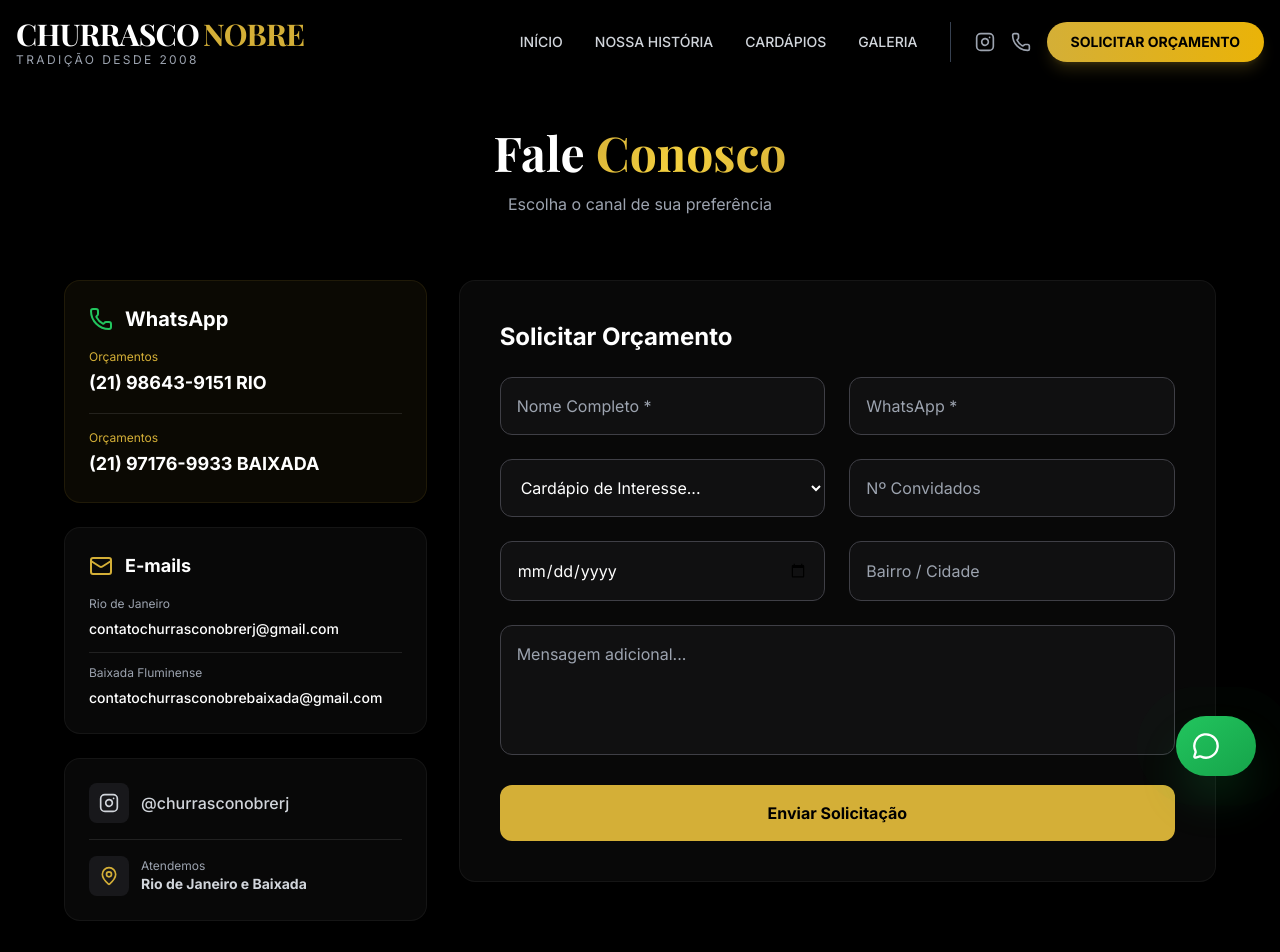
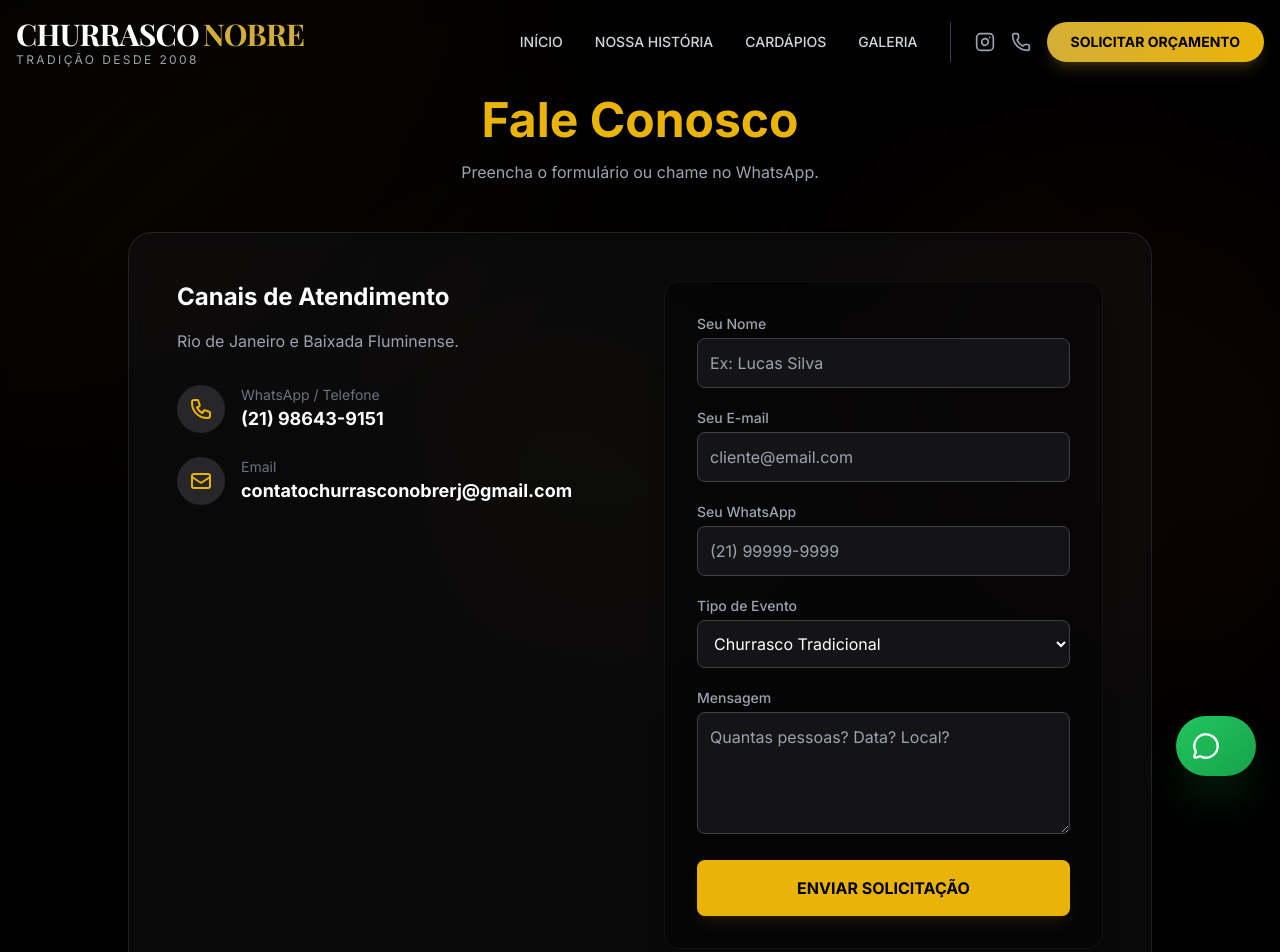
Before and after one commit to Dawerty12/Churrasco-Nobre, a Next.js app: page /contato in a window 1280 px wide. Shown: the top 952 px of the page. Built offline with nearby package versions, Linux system fonts and the light colour scheme; a web font is replaced by a local one.

Commit message:
Correção CONTATO

```diff
--- a/app/contato/page.tsx
+++ b/app/contato/page.tsx
@@ -1,171 +1,153 @@
+// app/contato/page.tsx
 "use client";
 
-import { siteConfig } from "@/app/config/site";
-import { Phone, Mail, MapPin, Instagram, Loader2 } from "lucide-react";
-import { useState } from "react";
+import { useState, useRef, FormEvent } from "react";
+import emailjs from "@emailjs/browser";
 
 export default function Contato() {
-  const [status, setStatus] = useState<"idle" | "loading" | "success" | "error">("idle");
+  const formRef = useRef<HTMLFormElement>(null);
+  const [loading, setLoading] = useState(false);
+  const [sucesso, setSucesso] = useState(false);
+  const [erro, setErro] = useState("");
 
-  const handleSubmit = async (e: React.FormEvent<HTMLFormElement>) => {
+  const sendEmail = (e: FormEvent) => {
     e.preventDefault();
-    setStatus("loading");
+    setLoading(true);
+    setErro("");
 
-    const form = e.currentTarget;
-    const formData = new FormData(form);
+    // =================================================================
+    // QUANDO TIVER TEMPO, COLAR MEUS CÓDIGOS DO EMAILJS AQUI DENTRO:
+    // =================================================================
+    const serviceID = "service_xxxxxxx";
+    const templateID = "template_xxxxxxx";
+    const publicKey = "xxxxxxxxxxxxxx";
+    // =================================================================
 
-    try {
-      await fetch("/", {
-        method: "POST",
-        headers: { "Content-Type": "application/x-www-form-urlencoded" },
-        body: new URLSearchParams(formData as any).toString(),
-      });
-
-      setStatus("success");
-      form.reset();
-      setTimeout(() => setStatus("idle"), 5000);
-
-    } catch (error) {
-      console.error("Erro no envio:", error);
-      setStatus("error");
+    if (formRef.current) {
+      emailjs
+        .sendForm(serviceID, templateID, formRef.current, {
+          publicKey: publicKey,
+        })
+        .then(
+          () => {
+            setLoading(false);
+            setSucesso(true);
+            formRef.current?.reset();
+          },
+          (error: any) => {
+            setLoading(false);
+            setErro("Erro ao conectar. Verifique se as chaves do EmailJS estão configuradas.");
+            console.error("Erro detalhado:", error.text);
+          }
+        );
     }
   };
 
   return (
-    <main className="min-h-screen bg-black text-white pt-32 pb-24">
-      <div className="container mx-auto px-4 mb-16 text-center">
-        <h1 className="text-5xl font-serif font-bold mb-4">
-          Fale <span className="text-gradient-gold">Conosco</span>
-        </h1>
-        <p className="text-gray-400">Escolha o canal de sua preferência</p>
+    <main className="min-h-screen pt-24 pb-16 relative">
+      <div className="container mx-auto px-4">
+
+        {/* Cabeçalho */}
+        <div className="text-center mb-12">
+            <h1 className="text-4xl md:text-5xl font-bold mb-4 text-yellow-500">Fale Conosco</h1>
+            <p className="text-gray-400">Preencha o formulário ou chame no WhatsApp.</p>
         </div>
 
-      <div className="container mx-auto px-4">
-        <div className="max-w-6xl mx-auto grid grid-cols-1 lg:grid-cols-3 gap-8">
-          <div className="lg:col-span-1 space-y-6">
-            <div className="glass-gold rounded-2xl p-6 border-l-4 border-primary">
-              <div className="flex items-center gap-3 mb-4">
-                <Phone className="w-6 h-6 text-green-500" />
-                <h3 className="text-xl font-bold text-white">WhatsApp</h3>
+        <div className="max-w-5xl mx-auto grid grid-cols-1 md:grid-cols-2 gap-12 bg-zinc-900/40 p-8 md:p-12 rounded-3xl border border-white/10 backdrop-blur-md">
+
+            {/* Lado Esquerdo (Dados de Contato) */}
+            <div className="space-y-8">
+                <div>
+                    <h3 className="text-2xl font-bold text-white mb-4">Canais de Atendimento</h3>
+                    <p className="text-gray-400">Rio de Janeiro e Baixada Fluminense.</p>
                 </div>
-              <div className="space-y-4">
-                <a href={siteConfig.links.whatsappUrl} target="_blank" className="block group">
-                  <div className="text-xs text-primary mb-1">Orçamentos</div>
-                  <div className="font-bold text-lg group-hover:text-green-400 transition-colors">
-                    {siteConfig.contato.whatsappPrincipalFormatado}
+
+                <div className="space-y-6">
+                    <div className="flex items-center gap-4 group">
+                        <div className="w-12 h-12 bg-zinc-800 rounded-full flex items-center justify-center text-yellow-500">
+                             {/* Ícone Telefone */}
+                            <svg xmlns="http://www.w3.org/2000/svg" width="24" height="24" fill="none" viewBox="0 0 24 24" stroke="currentColor"><path strokeLinecap="round" strokeLinejoin="round" strokeWidth={2} d="M3 5a2 2 0 012-2h3.28a1 1 0 01.948.684l1.498 4.493a1 1 0 01-.502 1.21l-2.257 1.13a11.042 11.042 0 005.516 5.516l1.13-2.257a1 1 0 011.21-.502l4.493 1.498a1 1 0 01.684.949V19a2 2 0 01-2 2h-1C9.716 21 3 14.284 3 6V5z" /></svg>
                         </div>
-                </a>
-                <a href={siteConfig.links.whatsappSecundarioUrl} target="_blank" className="block group border-t border-white/10 pt-4">
-                  <div className="text-xs text-primary mb-1"> Orçamentos </div>
-                  <div className="font-bold text-lg group-hover:text-green-400 transition-colors">
-                    {siteConfig.contato.whatsappSecundarioFormatado}
-                  </div>
-                </a>
+                        <div>
+                            <p className="text-sm text-gray-500">WhatsApp / Telefone</p>
+                            <p className="text-lg font-bold text-white">(21) 98643-9151</p>
                         </div>
                     </div>
 
-            <div className="glass rounded-2xl p-6">
-               <div className="flex items-center gap-3 mb-4">
-                <Mail className="w-6 h-6 text-primary" />
-                <h3 className="text-lg font-bold text-white">E-mails</h3>
-              </div>
-              <div className="space-y-3">
-                 <a href={`mailto:${siteConfig.contato.email}`} className="block group">
-                    <span className="text-xs text-gray-400 block mb-1">Rio de Janeiro</span>
-                    <span className="text-sm font-medium break-all group-hover:text-primary transition-colors">
-                      {siteConfig.contato.email}
-                    </span>
-                 </a>
-                 <a href={`mailto:${siteConfig.contato.emailBaixada}`} className="block group border-t border-white/10 pt-3">
-                    <span className="text-xs text-gray-400 block mb-1">Baixada Fluminense</span>
-                    <span className="text-sm font-medium break-all group-hover:text-primary transition-colors">
-                      {siteConfig.contato.emailBaixada}
-                    </span>
-                 </a>
-              </div>
-            </div>
-
-            <div className="glass rounded-2xl p-6 space-y-4">
-              <a href={siteConfig.contato.instagram} target="_blank" className="flex items-center gap-3 text-gray-300 hover:text-pink-500 transition-colors">
-                <div className="w-10 h-10 rounded-lg bg-zinc-900 flex items-center justify-center">
-                   <Instagram className="w-5 h-5" />
-                </div>
-                <span className="font-medium">{siteConfig.contato.instagramLabel}</span>
-              </a>
-              <div className="flex items-center gap-3 text-gray-300 pt-4 border-t border-white/10">
-                 <div className="w-10 h-10 rounded-lg bg-zinc-900 flex items-center justify-center shrink-0">
-                    <MapPin className="w-5 h-5 text-primary" />
+                    <div className="flex items-center gap-4 group">
+                        <div className="w-12 h-12 bg-zinc-800 rounded-full flex items-center justify-center text-yellow-500">
+                            {/* Ícone Email */}
+                            <svg xmlns="http://www.w3.org/2000/svg" width="24" height="24" fill="none" viewBox="0 0 24 24" stroke="currentColor"><path strokeLinecap="round" strokeLinejoin="round" strokeWidth={2} d="M3 8l7.89 5.26a2 2 0 002.22 0L21 8M5 19h14a2 2 0 002-2V7a2 2 0 00-2-2H5a2 2 0 00-2 2v10a2 2 0 002 2z" /></svg>
                         </div>
                         <div>
-                    <div className="text-xs text-gray-400">Atendemos</div>
-                    <div className="text-sm font-bold">Rio de Janeiro e Baixada</div>
+                            <p className="text-sm text-gray-500">Email</p>
+                            <p className="text-lg font-bold text-white">contatochurrasconobrerj@gmail.com</p>
                         </div>
                     </div>
                 </div>
             </div>
-          <div className="lg:col-span-2">
-             <div className="glass rounded-2xl p-8 md:p-10 border border-zinc-800">
-              <h2 className="text-2xl font-bold text-white mb-2">Solicitar Orçamento</h2>
 
-              {status === "success" && (
-                <div className="mb-6 p-4 bg-green-500/20 border border-green-500 rounded-xl text-green-200 animate-pulse">
-                  ✅ Solicitação enviada com sucesso! Em breve entraremos em contato.
+            {/* Lado Direito: Formulário */}
+            <div className="bg-black/40 p-8 rounded-2xl border border-white/5 shadow-xl">
+
+                {sucesso ? (
+                  <div className="text-center py-12 animate-pulse-slow">
+                    <div className="w-20 h-20 bg-green-500 rounded-full flex items-center justify-center mx-auto mb-6 text-black">
+                      <svg xmlns="http://www.w3.org/2000/svg" width="40" height="40" fill="none" viewBox="0 0 24 24" stroke="currentColor" strokeWidth={3}><path strokeLinecap="round" strokeLinejoin="round" d="M5 13l4 4L19 7" /></svg>
                     </div>
-              )}
+                    <h3 className="text-2xl font-bold text-white mb-2">Recebemos seu pedido!</h3>
+                    <p className="text-gray-400">Em breve entraremos em contato.</p>
+                    <button onClick={() => setSucesso(false)} className="mt-8 text-yellow-500 hover:underline">Enviar nova mensagem</button>
+                  </div>
+                ) : (
+                  <form ref={formRef} onSubmit={sendEmail}>
+                      <div className="space-y-5">
 
-              {status === "error" && (
-                <div className="mb-6 p-4 bg-red-500/20 border border-red-500 rounded-xl text-red-200">
-                  ❌ Ocorreu um erro. Por favor, tente pelo WhatsApp.
-                </div>
-              )}
-
-               <form
-                name="contato"
-                method="POST"
-                data-netlify="true"
-                onSubmit={handleSubmit}
-                className="space-y-6 mt-6"
-              >
-                <input type="hidden" name="form-name" value="contato" />
-
-                <div className="grid grid-cols-1 md:grid-cols-2 gap-6">
-                  <input type="text" name="nome" required placeholder="Nome Completo *" className="w-full bg-zinc-900/50 border border-zinc-700 rounded-xl p-4 text-white outline-none focus:border-primary transition-colors" />
-                  <input type="tel" name="telefone" required placeholder="WhatsApp *" className="w-full bg-zinc-900/50 border border-zinc-700 rounded-xl p-4 text-white outline-none focus:border-primary transition-colors" />
+                          {/* Nome - Obrigatório */}
+                          <div>
+                              <label className="block text-sm font-medium text-gray-400 mb-1">Seu Nome</label>
+                              <input type="text" name="nome" required className="w-full bg-zinc-900/80 border border-zinc-700 rounded-lg p-3 text-white focus:border-yellow-500 outline-none" placeholder="Ex: Lucas Silva" />
                           </div>
 
-                <div className="grid grid-cols-1 md:grid-cols-2 gap-6">
-                   <select name="tipo-cardapio" className="w-full bg-zinc-900/50 border border-zinc-700 rounded-xl p-4 text-white outline-none cursor-pointer">
-                      <option value="">Cardápio de Interesse...</option>
-                      <option value="churrasco">Churrasco</option>
-                      <option value="festa-junina">Festa Junina</option>
-                      <option value="feijoada">Feijoada</option>
-                      <option value="coquetel">Coquetel</option>
-                   </select>
-                   <input type="number" name="convidados" placeholder="Nº Convidados" className="w-full bg-zinc-900/50 border border-zinc-700 rounded-xl p-4 text-white outline-none" />
+                          {/* Email - Obrigatório */}
+                          <div>
+                              <label className="block text-sm font-medium text-gray-400 mb-1">Seu E-mail</label>
+                              <input type="email" name="email" required className="w-full bg-zinc-900/80 border border-zinc-700 rounded-lg p-3 text-white focus:border-yellow-500 outline-none" placeholder="cliente@email.com" />
                           </div>
 
-                 <div className="grid grid-cols-1 md:grid-cols-2 gap-6">
-                  <input type="date" name="data" className="w-full bg-zinc-900/50 border border-zinc-700 rounded-xl p-4 text-white outline-none" />
-                  <input type="text" name="localizacao" placeholder="Bairro / Cidade" className="w-full bg-zinc-900/50 border border-zinc-700 rounded-xl p-4 text-white outline-none" />
+                          {/* WhatsApp - Obrigatório */}
+                          <div>
+                              <label className="block text-sm font-medium text-gray-400 mb-1">Seu WhatsApp</label>
+                              <input type="tel" name="telefone" required className="w-full bg-zinc-900/80 border border-zinc-700 rounded-lg p-3 text-white focus:border-yellow-500 outline-none" placeholder="(21) 99999-9999" />
                           </div>
 
-                <textarea name="mensagem" rows={4} placeholder="Mensagem adicional..." className="w-full bg-zinc-900/50 border border-zinc-700 rounded-xl p-4 text-white outline-none resize-none"></textarea>
+                          {/* Select */}
+                          <div>
+                              <label className="block text-sm font-medium text-gray-400 mb-1">Tipo de Evento</label>
+                              <select name="evento" className="w-full bg-zinc-900/80 border border-zinc-700 rounded-lg p-3 text-white focus:border-yellow-500 outline-none">
+                                  <option>Churrasco Tradicional</option>
+                                  <option>Casamento</option>
+                                  <option>Festa Junina</option>
+                                  <option>Coquetel</option>
+                                  <option>Feijoada</option>
+                                  <option>Outro</option>
+                              </select>
+                          </div>
 
-                <button
-                  type="submit"
-                  disabled={status === "loading" || status === "success"}
-                  className="w-full bg-primary text-black font-bold py-4 rounded-xl hover:bg-yellow-400 transition-all hover:scale-[1.02] disabled:opacity-50 disabled:cursor-not-allowed flex items-center justify-center gap-2"
-                >
-                  {status === "loading" ? (
-                    <>
-                      <Loader2 className="animate-spin" /> Enviando...
-                    </>
-                  ) : (
-                    "Enviar Solicitação"
+                          {/* Mensagem */}
+                          <div>
+                              <label className="block text-sm font-medium text-gray-400 mb-1">Mensagem</label>
+                              <textarea name="mensagem" rows={4} className="w-full bg-zinc-900/80 border border-zinc-700 rounded-lg p-3 text-white focus:border-yellow-500 outline-none" placeholder="Quantas pessoas? Data? Local?"></textarea>
+                          </div>
+
+                          {erro && <p className="text-red-500 text-sm">{erro}</p>}
+
+                          <button type="submit" disabled={loading} className="w-full bg-yellow-500 hover:bg-yellow-400 text-black font-bold py-4 rounded-lg transition-transform hover:scale-[1.02] shadow-lg shadow-yellow-500/10 disabled:opacity-50">
+                              {loading ? "Enviando..." : "ENVIAR SOLICITAÇÃO"}
+                          </button>
+                      </div>
+                  </form>
                 )}
-                </button>
-              </form>
-            </div>
             </div>
         </div>
       </div>
--- a/package.json
+++ b/package.json
@@ -9,6 +9,7 @@
     "lint": "eslint"
   },
   "dependencies": {
+    "@emailjs/browser": "^4.4.1",
     "framer-motion": "^12.26.2",
     "lucide-react": "^0.562.0",
     "next": "16.1.1",
```
Also changed, not shown: 1 other file (tests, documents, lock files or other folders). Lines whose indentation alone changed are shown as unchanged.
